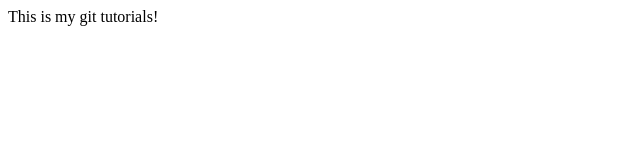
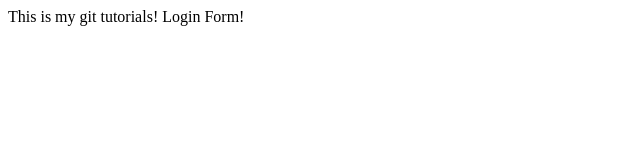
Before and after one commit to ShanCaj/githubstuts, a plain HTML site: page index.html in a window 1280 px wide. Shown: the full height of the page, 0-640 px from the left. Drawn offline with Linux system fonts and the light colour scheme.

Commit message:
Add Login Form

```diff
--- /dev/null
+++ b/dir2/app2.js
@@ -0,0 +1 @@
+console.log(123456);
--- a/index.html
+++ b/index.html
@@ -8,5 +8,6 @@
 </head>
 <body>
     This is my git tutorials!
+    Login Form!
 </body>
 </html>
```
Also changed, not shown: login.html (added, +1 -0 lines), log.txt (added).
